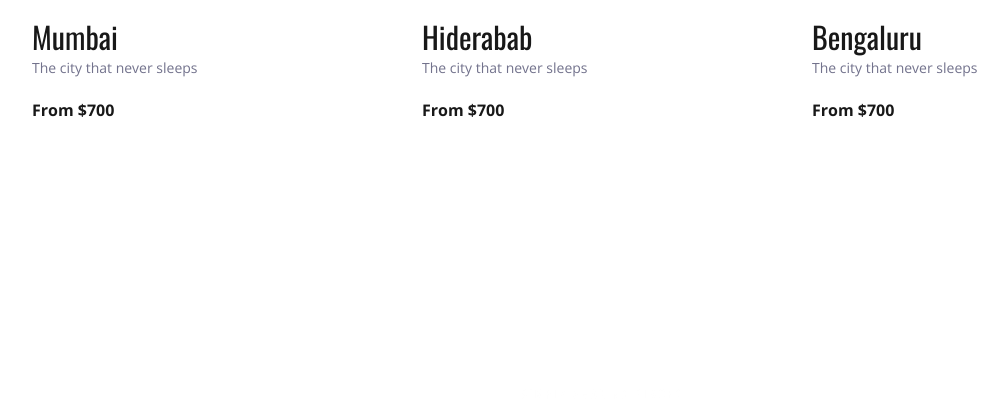
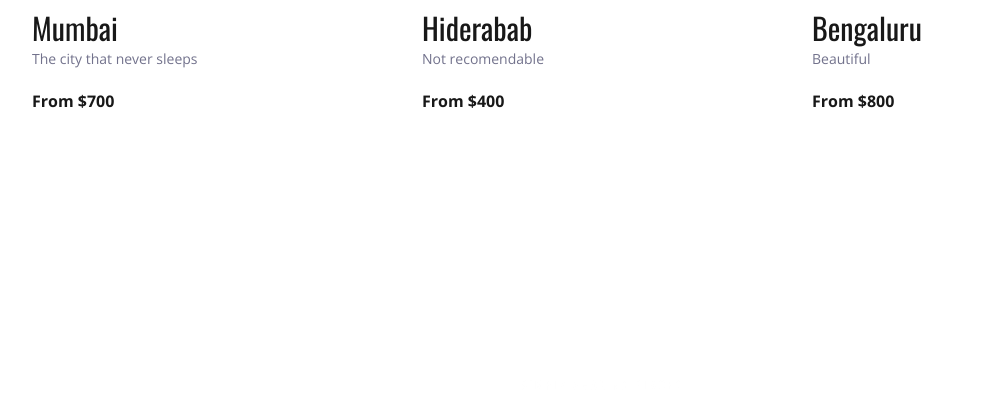
Before and after one commit to jherson2024/pw2, a Django app: page / in a window 1280 px wide. Shown: the part 1756-2165 px from the top of the page, without its empty margins (38-1046 px from the left). Run offline with Django 5.2, Linux system fonts and the light colour scheme; some libraries are stand-ins or nearby versions.

Commit message:
agregando descripciones a los 3 destinos para mostrar y colocar static antes de la url de la imagen

```diff
--- a/laboratorio7/myproject/myapp/views.py
+++ b/laboratorio7/myproject/myapp/views.py
@@ -23,15 +23,15 @@ def home(request):
 
     dest2=Destination()
     dest2.name="Hiderabab"
-    dest2.desc="The city that never sleeps"
+    dest2.desc="Not recomendable"
     dest2.img="destination_1.jpg"
-    dest2.price=700
+    dest2.price=400
 
     dest3=Destination()
     dest3.name="Bengaluru"
-    dest3.desc="The city that never sleeps"
+    dest3.desc="Beautiful"
     dest3.img="destination_1.jpg"
-    dest3.price=700
+    dest3.price=800
 
     dests=[dest1,dest2,dest3]
 
--- a/laboratorio7/myproject/templates/index.html
+++ b/laboratorio7/myproject/templates/index.html
@@ -262,7 +262,7 @@
         <!-- Destination -->
         <div class="destination item">
             <div class="destination_image">
-                <img src="{{ dest.img.url }}" alt="">
+                <img src="{% static 'images/destination_1.jpg' %}" alt="">
 
                 {% if dest.offer %}
                 <div class="spec_offer text-center"><a href="#">Special Offer</a></div>
```
